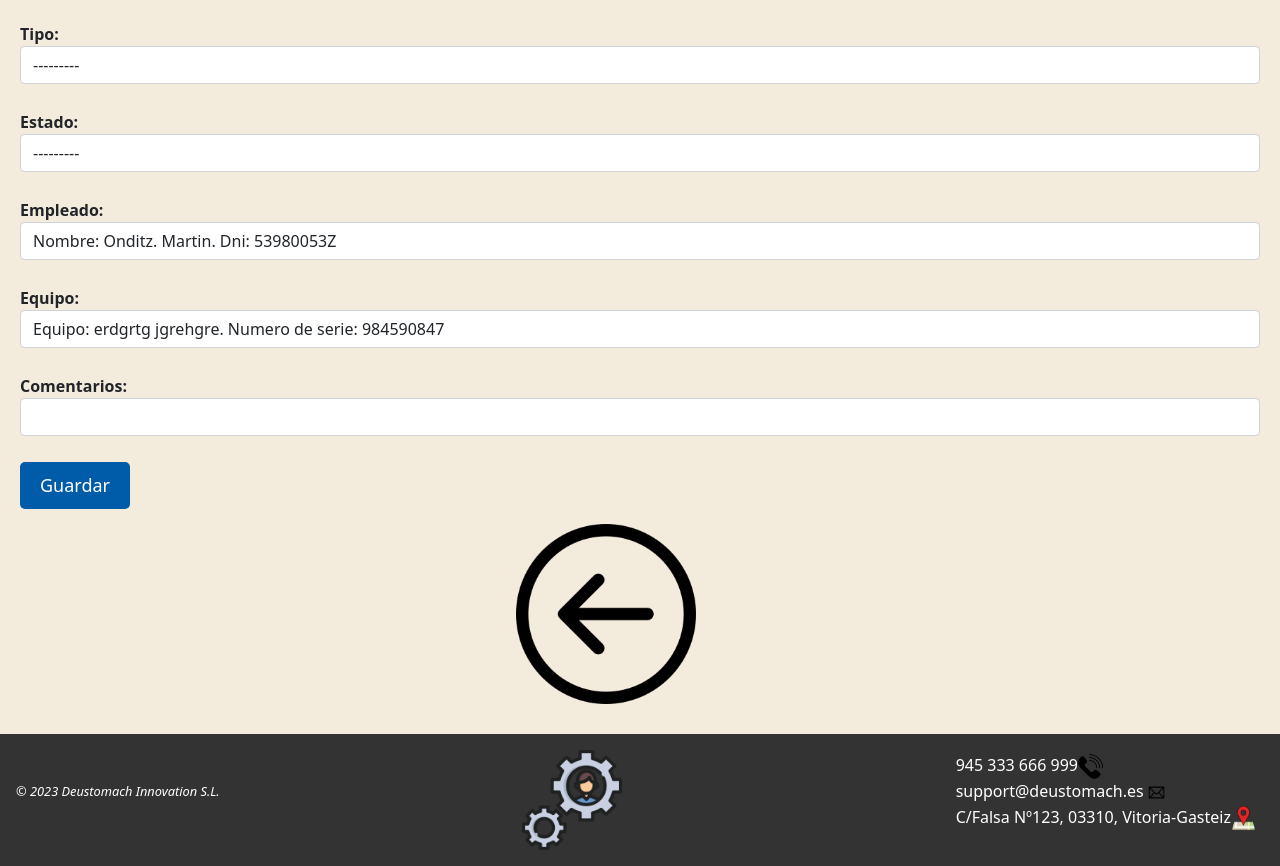
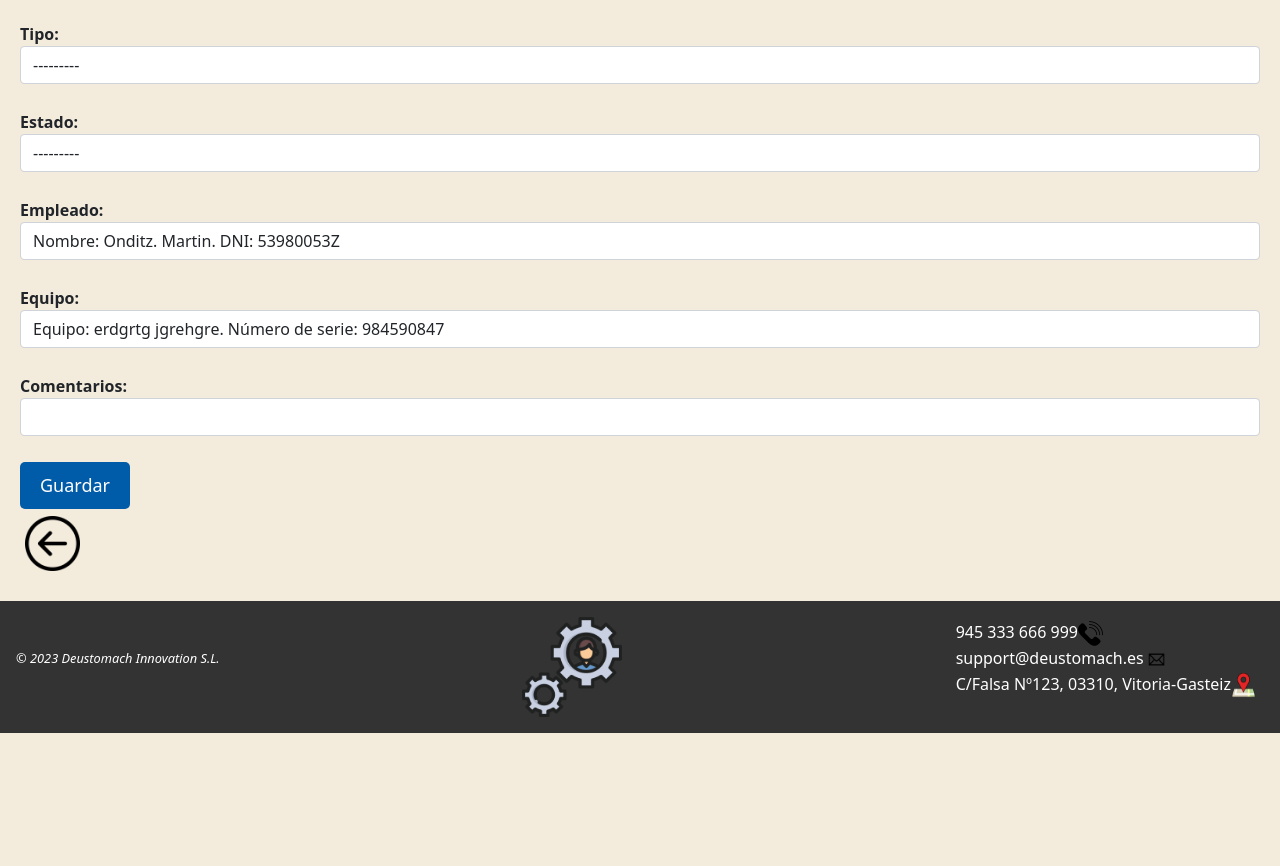
Before and after one commit to Frankless19/Proyecto_Web, a Django app: page /AppWeb/creaTicket/ in a window 1280 px wide. Shown: the part 720-1586 px from the top of the page. After the commit the page ends 1453 px from the top, so only its background shows below. Run offline with Django 4.2, Linux system fonts and the light colour scheme; data comes from the database, SQL or seed files in the repository.

Commit message:
Footer anclado y boton atras colocado

```diff
--- a/AppWeb/Templates/creaEquipo.html
+++ b/AppWeb/Templates/creaEquipo.html
@@ -7,7 +7,8 @@
     <form method="POST">
         {% csrf_token %} {{form.as_p}}
         <button type="submit" class="Guardar">Guardar</button>
+        <a href="{% url 'gestion:listado-equipo' %}"><img class="atras" src="{% static 'images/back.png' %}" title="Volver a la página anterior"></a>
     </form>
-    <a href="{% url 'gestion:listado-equipo' %}"><img class="atras" src="{% static 'images/back.png' %}" title="Volver a la página anterior"></a>
+
 </div>
 {% endblock %}
--- a/AppWeb/Templates/listadoEquipos.html
+++ b/AppWeb/Templates/listadoEquipos.html
@@ -14,7 +14,7 @@
         {% for eq in object_list %}
         <ul>
             <div class="objetos">
-                <span><b>Numero de serie: </b>{{eq.nserie}}</span> &emsp;&emsp;&emsp;
+                <span><b>Número de serie: </b>{{eq.nserie}}</span> &emsp;&emsp;&emsp;
                 <span></span><b>Modelo: </b>{{eq.modelo}}</span> &emsp;&emsp;&emsp;
                 <span></span><b>Marca: </b>{{eq.marca}}</span>
                 <a id="objetos1" href="{% url 'gestion:detalle-equipo' eq.id %}"><img src="{% static 'images/info.png' %}"  title="Pulsa para ver los detalles del equipo" width="50px"></a>
--- a/AppWeb/Templates/listadoTickets.html
+++ b/AppWeb/Templates/listadoTickets.html
@@ -16,7 +16,7 @@
             <div class="objetos">
                 <span></span><b>Numero de referencia: </b>{{ti.nref}}</span> &emsp;&emsp;&emsp;
                 <b>Titulo: </b>{{ti.titulo}}</span> &emsp;&emsp;&emsp;
-                <b>Descripcion: </b>{{ti.descripcion}}</span>
+                <b>Descripción: </b>{{ti.descripcion}}</span>
                 <a id="objetos1" href="{% url 'gestion:detalle-ticket' ti.id %}"><img src="{% static 'images/info.png' %}"  title="Pulsa para ver los detalles del ticket" width="50px"></a>
                 <a id="objetos1" href="{% url 'gestion:borrar-ticket' ti.id %}"><img src="{% static 'images/delete.png' %}" title="Haz clic para eliminar al ticket" width="50px"></a>
                 <a id="objetos1" href="{% url 'gestion:modificar-ticket' ti.id %}"><img src="{% static 'images/editar.png' %}" title="Haz clic para editar este ticket" width="50px" ></a>
--- a/AppWeb/models.py
+++ b/AppWeb/models.py
@@ -15,7 +15,7 @@ class Equipo(models.Model):
 
     # Devuelve un string con la marca, el modelo, y el numero de serie de cada Equipo creado.
     def __str__(self):
-        return f" Equipo: {self.marca} {self.modelo}. Numero de serie: {self.nserie}"
+        return f" Equipo: {self.marca} {self.modelo}. Número de serie: {self.nserie}"
 
 
 # Creacion de la clase Ticket
@@ -34,7 +34,7 @@ class Ticket(models.Model):
 
     #Devuelve un string con la referencia, el titulo, y la descripcion de cada Equipo creado.
     def __str__(self):
-        return f" Referencia: {self.nref}. Titulo: {self.titulo}. Descripcion: {self.descripcion}"
+        return f" Referencia: {self.nref}. Titulo: {self.titulo}. Descripción: {self.descripcion}"
 
 # Creacion de la clase Empleado
 class Empleado(models.Model):
@@ -47,7 +47,7 @@ class Empleado(models.Model):
     # Devuelve un string con el nombre, apellido y DNI del empleado
 
     def __str__(self):
-        return f" Nombre: {self.nombre}. {self.apellidos}. Dni: {self.dni}"
+        return f" Nombre: {self.nombre}. {self.apellidos}. DNI: {self.dni}"
 
 class NivelUrgencia(models.Model):
     nombre = models.CharField(max_length=20)
--- a/AppWeb/static/css/Estilo.css
+++ b/AppWeb/static/css/Estilo.css
@@ -56,6 +56,10 @@ img {
 
 body {
     background-color: #f3ebdc;
+    position: relative;
+    display: flex;
+    flex-direction: column;
+    min-height: 100vh;
 }
 
 #mas{
@@ -252,10 +255,10 @@ button.Guardar:hover {
 }
 
 .atras {
-    width: 180px;
-    margin-left: 40%;
+    width: 55px;
     margin-bottom: 10px;
-    margin-top: 15px;
+    margin-top: 7px;
+    margin-left: 5px;
 }
 
 a {
--- a/Reto_web/settings.py
+++ b/Reto_web/settings.py
@@ -10,7 +10,7 @@ For the full list of settings and their values, see
 https://docs.djangoproject.com/en/4.0/ref/settings/
 """
 
-from pathlib import Path
+from pathlib import Path, os
 
 # Build paths inside the project like this: BASE_DIR / 'subdir'.
 BASE_DIR = Path(__file__).resolve().parent.parent
@@ -115,7 +115,7 @@ USE_TZ = True
 
 # Static files (CSS, JavaScript, Images)
 # https://docs.djangoproject.com/en/4.0/howto/static-files/
-
+STATICFILES_DIRS = [os.path.join(BASE_DIR,'AppWeb/static')]
 STATIC_URL = 'static/'
 
 # Default primary key field type
```
Also changed, not shown: other parts of AppWeb/static/css/Estilo.css (+1 -2 lines), db.sqlite3.
